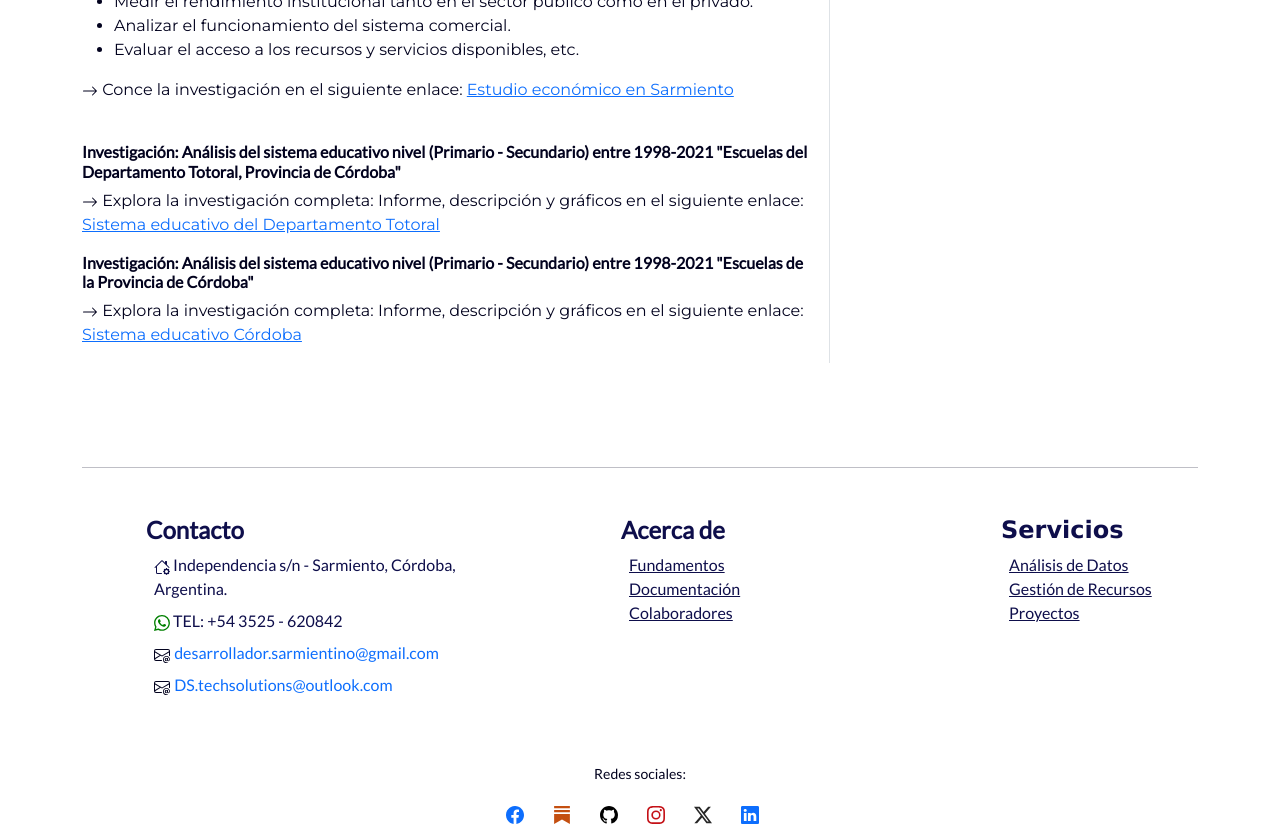
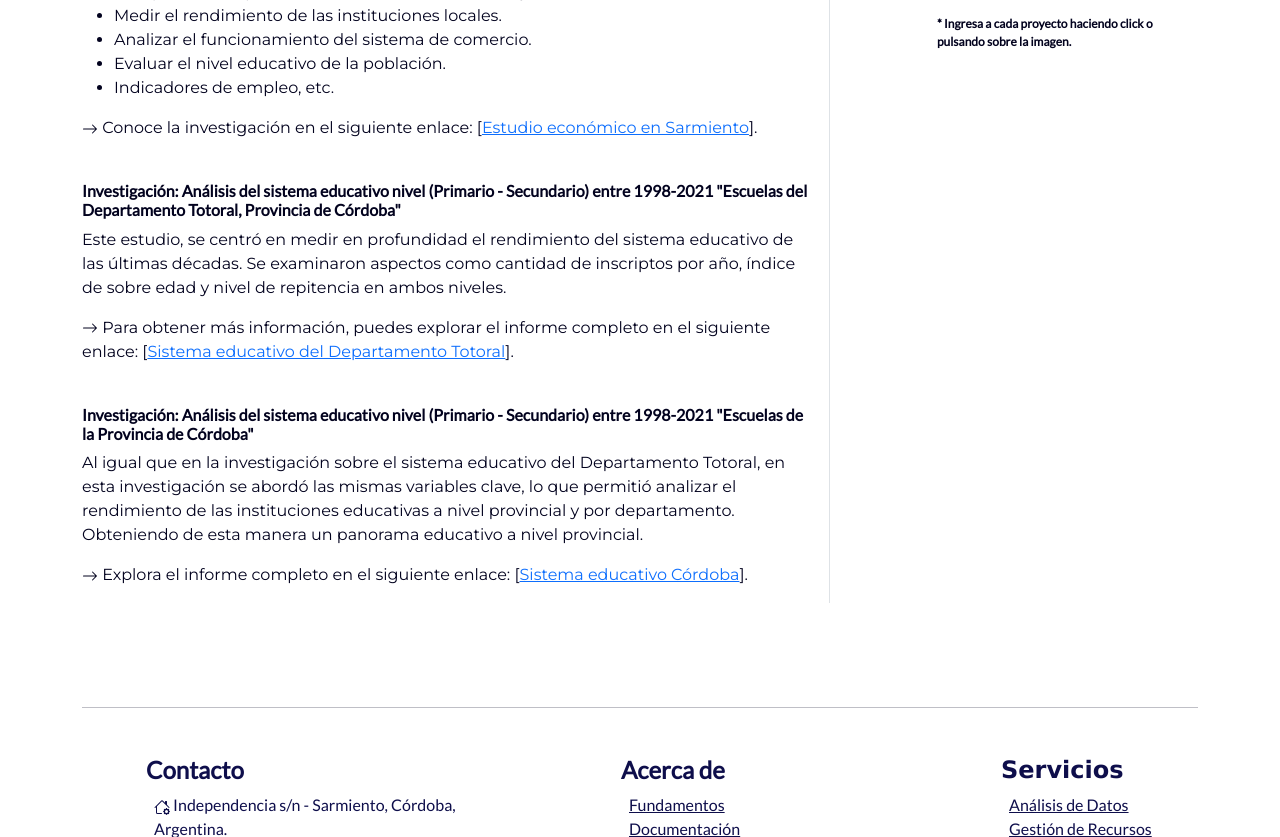
Before and after one commit to RenzoReyna88/flask-app, a Flask app: page /perfil in a window 1280 px wide. Shown: the part 1799-2636 px from the top of the page. Run offline with Flask 2, Linux system fonts and the light colour scheme.

Commit message:
Actualización de contenidos en la vista inicio, hogar, perfil y servicio 29/4/2024

```diff
--- a/source/templates/proyect/propuestas_de_proyectos.html
+++ b/source/templates/proyect/propuestas_de_proyectos.html
@@ -221,7 +221,8 @@
             <li><strong>Comunicación abierta y transparente:</strong> Le mantengo informado en cada etapa del proceso, desde la recopilación de datos hasta la presentación de los resultados.</li>
           </ul>
           <h3 style="font-family: 'Lato', sans-serif; color: rgb(2, 2, 30);">¿Está listo para aprovechar el poder de sus datos y tomar decisiones más informadas?</h3>
-          <p class="py-3" style="font-family: 'Montserrat', sans-serif; color: rgb(2, 2, 30);"><strong>¡Contácteme hoy mismo y agendemos una consulta gratuita!</strong></p>
+          <p class="py-3" style="font-family: 'Montserrat', sans-serif; color: rgb(2, 2, 30);"><strong>¡Contácteme hoy mismo y agendemos una consulta gratuita! Durante esta consulta,
+            evaluaremos en conjunto sus necesidades específicas y proporcionaremos una propuesta que se adapte a los objetivos de su proyecto o negocio.</strong></p>
         </div>
 
         <div class="col-md-3"></div>
--- a/source/templates/sitio/index.html
+++ b/source/templates/sitio/index.html
@@ -233,7 +233,8 @@
             <li><strong>Comunicación abierta y transparente:</strong> Le mantengo informado en cada etapa del proceso, desde la recopilación de datos hasta la presentación de los resultados.</li>
           </ul>
           <h3 style="font-family: 'Lato', sans-serif; color: rgb(2, 2, 30);">¿Está listo para aprovechar el poder de sus datos y tomar decisiones más informadas?</h3>
-          <p class="py-3" style="font-family: 'Montserrat', sans-serif; color: rgb(2, 2, 30);"><strong>¡Contácteme hoy mismo y agendemos una consulta gratuita!</strong></p>
+          <p class="py-3" style="font-family: 'Montserrat', sans-serif; color: rgb(2, 2, 30);"><strong>¡Contácteme hoy mismo y agendemos una consulta gratuita! Durante esta consulta,
+            evaluaremos en conjunto sus necesidades específicas y proporcionaremos una propuesta que se adapte a los objetivos de su proyecto o negocio.</strong></p>
         </div>
         <div class="col-md-3"></div>
       </div>
--- a/source/templates/sitio/perfil.html
+++ b/source/templates/sitio/perfil.html
@@ -31,7 +31,7 @@
 
         <div class="col-md-4 py-3">
           <div class="justify-content-center">
-            <img src="/static/imagenes/logonew_2024.png" style="width: 330px; height: 300px;"  alt="logo">
+            <img src="/static/imagenes/logonew_2024.png" style="width: 300px; height: 300px;"  alt="logo">
           </div>
         </div>
 
@@ -211,36 +211,47 @@
         <h3 class="text-start" style="font-family: 'Lato', sans-serif;"><u>Proyectos Independientes</u></h3>
         <br/>
         <h6 class="text-start" style="font-family: 'Lato', sans-serif;"><strong>"Estudio económico en Sarmiento: Investigación Local"</strong></h6>
-        <h6 class="text-start" style="font-family: 'Lato', sans-serif;">Los objetivos de este estudio económico han sido:</h6>
+        <hp class="text-start" style="font-family: 'Montserrat', sans-serif;">Objetivos principales del estudio:</p>
 
           <ul class="estudioE" style="font-family: 'Montserrat', sans-serif;">
             <li>Comprender en profundidad las condiciones del tejido socioeconómico de la localidad.</li>
-            <li>Medir el rendimiento institucional tanto en el sector público como en el privado.</li>
-            <li>Analizar el funcionamiento del sistema comercial.</li>
-            <li>Evaluar el acceso a los recursos y servicios disponibles, etc.</li>
+            <li>Medir el rendimiento de las instituciones locales.</li>
+            <li>Analizar el funcionamiento del sistema de comercio.</li>
+            <li>Evaluar el nivel educativo de la población.</li>
+            <li>Indicadores de empleo, etc.</li>
           </ul>
 
           <p class="text-start" style="font-family: 'Montserrat', sans-serif;"><svg xmlns="http://www.w3.org/2000/svg" width="16" height="16" fill="currentColor" class="bi bi-arrow-right" viewBox="0 0 16 16">
             <path fill-rule="evenodd" d="M1 8a.5.5 0 0 1 .5-.5h11.793l-3.147-3.146a.5.5 0 0 1 .708-.708l4 4a.5.5 0 0 1 0 .708l-4 4a.5.5 0 0 1-.708-.708L13.293 8.5H1.5A.5.5 0 0 1 1 8"/>
-          </svg> Conce la investigación en el siguiente enlace: <a href="/historiasarmientina" style="font-family: 'Montserrat', sans-serif;" target="_blank" rel="noopener noreferrer"> Estudio económico en Sarmiento</a></p>
+          </svg>  Conoce la investigación en el siguiente enlace: [<a href="/historiasarmientina" style="font-family: 'Montserrat', sans-serif;" target="_blank" rel="noopener noreferrer">Estudio económico en Sarmiento</a>].</p>
 
           <br/>
 
           <h6 class="text-start" style="font-family: 'Lato', sans-serif;"><strong>Investigación: Análisis del sistema educativo nivel (Primario - Secundario) entre 1998-2021 "Escuelas
             del Departamento Totoral, Provincia de Córdoba"</strong></h6>
 
+          <p class="text-start"  style="font-family: 'Montserrat', sans-serif;">Este estudio, se centró en medir en profundidad el rendimiento del sistema educativo de las últimas décadas.
+            Se examinaron aspectos como cantidad de inscriptos por año, índice de sobre edad y nivel de repitencia en ambos niveles.</p>
+
           <p class="text-start"  style="font-family: 'Montserrat', sans-serif;"><svg xmlns="http://www.w3.org/2000/svg" width="16" height="16" fill="currentColor" class="bi bi-arrow-right" viewBox="0 0 16 16">
             <path fill-rule="evenodd" d="M1 8a.5.5 0 0 1 .5-.5h11.793l-3.147-3.146a.5.5 0 0 1 .708-.708l4 4a.5.5 0 0 1 0 .708l-4 4a.5.5 0 0 1-.708-.708L13.293 8.5H1.5A.5.5 0 0 1 1 8"/>
-          </svg> Explora la investigación completa: Informe, descripción y gráficos en el siguiente enlace: <a href="https://github.com/RenzoReyna88/Python-for-dataanalysis" target="_blank"
-            rel="noopener noreferrer">Sistema educativo del Departamento Totoral</a></p>
+          </svg>  Para obtener más información, puedes explorar el informe completo en el siguiente enlace: [<a href="https://github.com/RenzoReyna88/Python-for-dataanalysis" target="_blank"
+            rel="noopener noreferrer">Sistema educativo del Departamento Totoral</a>].</p>
+
+            <br/>
 
             <h6 class="text-start" style="font-family: 'Lato', sans-serif;"><strong>Investigación: Análisis del sistema educativo nivel (Primario - Secundario)
               entre 1998-2021 "Escuelas de la Provincia de Córdoba"</strong></h6>
 
+            <p class="text-start"  style="font-family: 'Montserrat', sans-serif;">Al igual que en la investigación sobre el sistema educativo del Departamento Totoral, en
+              esta investigación se abordó las mismas variables clave, lo que permitió analizar el rendimiento de las instituciones educativas a nivel provincial y por departamento.
+              Obteniendo de esta manera un panorama educativo a nivel provincial.
+            </p>
+
             <p class="text-start"  style="font-family: 'Montserrat', sans-serif;"><svg xmlns="http://www.w3.org/2000/svg" width="16" height="16" fill="currentColor" class="bi bi-arrow-right" viewBox="0 0 16 16">
             <path fill-rule="evenodd" d="M1 8a.5.5 0 0 1 .5-.5h11.793l-3.147-3.146a.5.5 0 0 1 .708-.708l4 4a.5.5 0 0 1 0 .708l-4 4a.5.5 0 0 1-.708-.708L13.293 8.5H1.5A.5.5 0 0 1 1 8"/>
-            </svg> Explora la investigación completa: Informe, descripción y gráficos en el siguiente enlace: <a style="font-family: 'Montserrat', sans-serif;" href="https://github.com/RenzoReyna88/Python-for-dataanalysis" target="_blank"
-              rel="noopener noreferrer">Sistema educativo Córdoba</a></p>
+            </svg>  Explora el informe completo en el siguiente enlace: [<a style="font-family: 'Montserrat', sans-serif;" href="https://github.com/RenzoReyna88/Python-for-dataanalysis" target="_blank"
+              rel="noopener noreferrer">Sistema educativo Córdoba</a>].</p>
 
 
       </div>
@@ -248,9 +259,10 @@
       <div class="col-md-1"></div>
 
       <div class="col-md-3 py-5">
+        <br/>
         <div class="position-sticky" style="top: 2rem;">
-          <div>
-            <h4 class="fst-italic" style="font-family: 'Lato', sans-serif;"><a href="/propuestas_de_proyectos" style="color: rgb(2, 2, 30);" target="_blank" rel="noopener noreferrer">Propuestas de Proyectos</a></h4>
+          <div class="py-3">
+            <h4 class="fst-italic" style="font-family: 'Lato', sans-serif;"><a href="/propuestas_de_proyectos" style="color: rgb(2, 2, 30); text-decoration: none;" target="_blank" rel="noopener noreferrer">Propuestas de Proyectos</a></h4>
             <ul class="list-unstyled">
               <li>
                 <a class="d-flex flex-column flex-lg-row gap-3 align-items-start align-items-lg-center py-3 link-body-emphasis text-decoration-none border-top" href="/proyecto_educativo">
@@ -276,8 +288,10 @@
                     <h6 class="mb-0" style="font-family: 'Lato', sans-serif; color: rgb(2, 2, 30);">Proyecto para Municipios y Comunas</h6>
                   </div>
                 </a>
-                <hr style="color: gray;">
               </li>
+
+              <p class="text-start" style="font-family: 'Lato', sans-serif; font-size: 12px;"><strong> * Ingresa a cada proyecto haciendo click o pulsando sobre la imagen.</strong></p>
+
             </ul>
           </div>
         </div>
--- a/source/templates/sitio/serv.html
+++ b/source/templates/sitio/serv.html
@@ -459,7 +459,8 @@
             <li><strong>Comunicación abierta y transparente:</strong> Le mantengo informado en cada etapa del proceso, desde la recopilación de datos hasta la presentación de los resultados.</li>
           </ul>
           <h3 style="font-family: 'Lato', sans-serif; color: rgb(2, 2, 30);">¿Está listo para aprovechar el poder de sus datos y tomar decisiones más informadas?</h3>
-          <p class="py-3" style="font-family: 'Montserrat', sans-serif; color: rgb(2, 2, 30);"><strong>¡Contácteme hoy mismo y agendemos una consulta gratuita!</strong></p>
+          <p class="py-3" style="font-family: 'Montserrat', sans-serif; color: rgb(2, 2, 30);"><strong>¡Contácteme hoy mismo y agendemos una consulta gratuita! Durante esta consulta,
+            evaluaremos en conjunto sus necesidades específicas y proporcionaremos una propuesta que se adapte a los objetivos de su proyecto o negocio.</strong></p>
         </div>
         <div class="col-md-3"></div>
       </div>
```
